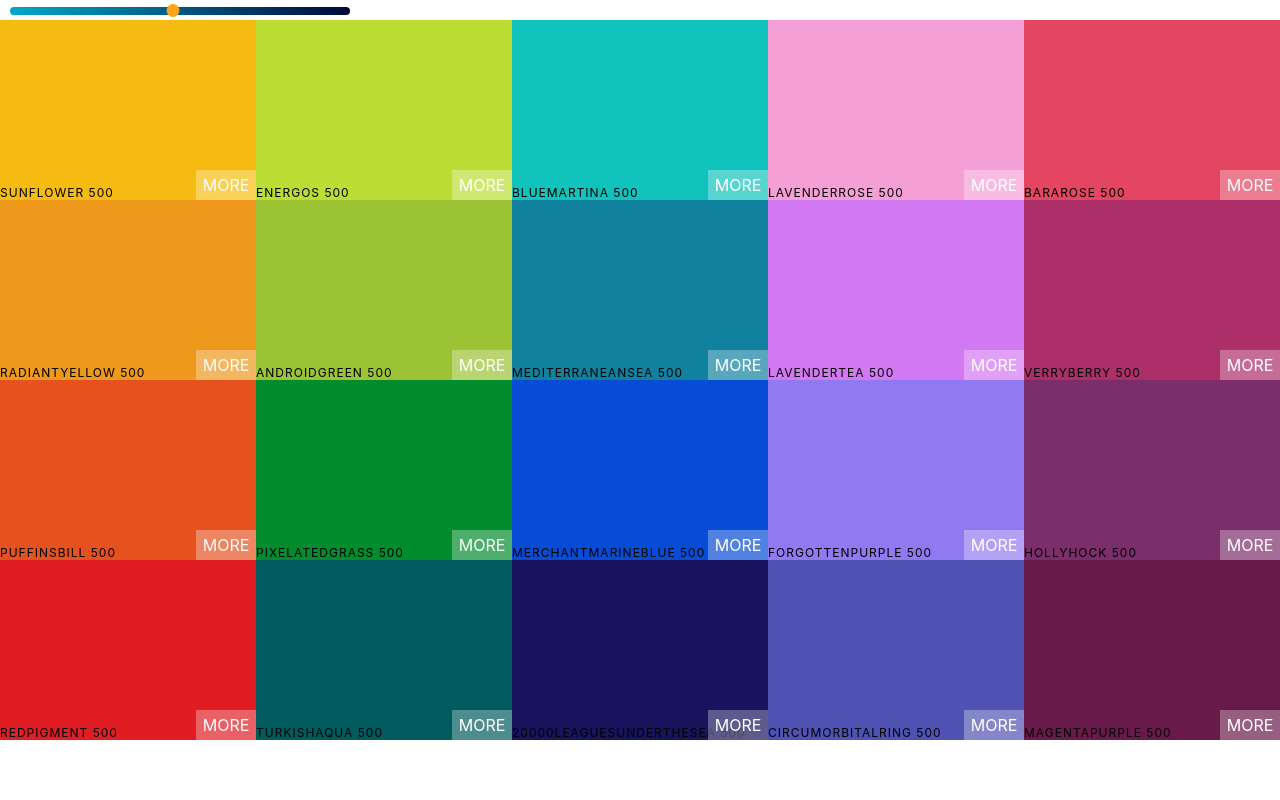
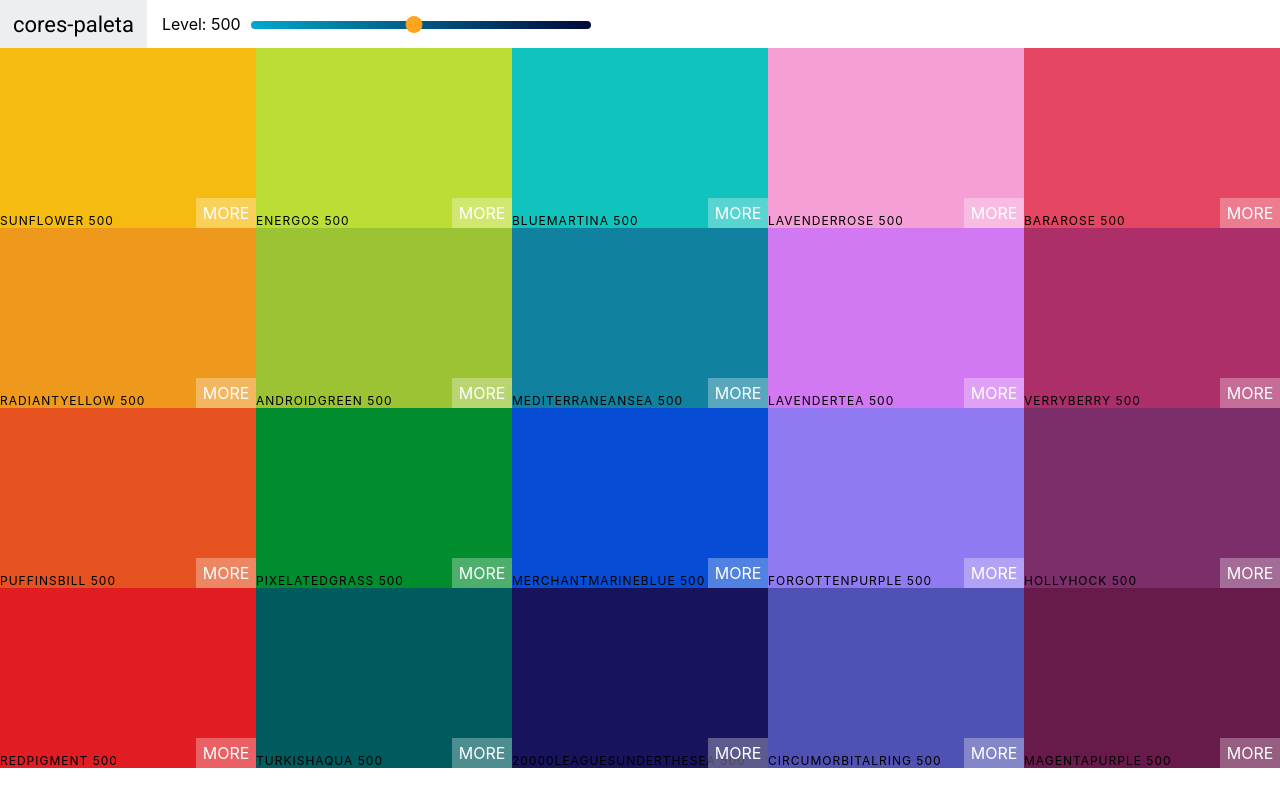
Before and after one commit to logicb0mb/cores-paleta, a React (Create React App) app: page / in a window 1280 px wide. Built offline with nearby package versions, Linux system fonts and the light colour scheme.

Commit message:
Added NavBar

```diff
--- a/public/index.html
+++ b/public/index.html
@@ -1,14 +1,13 @@
 <!DOCTYPE html>
 <html lang="en">
-  <head>
+
+<head>
     <meta charset="utf-8" />
     <link rel="icon" href="%PUBLIC_URL%/favicon.ico" />
     <meta name="viewport" content="width=device-width, initial-scale=1" />
     <meta name="theme-color" content="#000000" />
-    <meta
-      name="description"
-      content="Web site created using create-react-app"
-    />
+    <meta name="description" content="Web site created using create-react-app" />
+    <link href="https://fonts.googleapis.com/css2?family=Roboto:wght@100;300;400;500&display=swap" rel="stylesheet">
     <link rel="apple-touch-icon" href="%PUBLIC_URL%/logo192.png" />
     <!--
       manifest.json provides metadata used when your web app is installed on a
@@ -25,8 +24,9 @@
       Learn how to configure a non-root public URL by running `npm run build`.
     -->
     <title>React App</title>
-  </head>
-  <body>
+</head>
+
+<body>
     <noscript>You need to enable JavaScript to run this app.</noscript>
     <div id="root"></div>
     <!--
@@ -39,5 +39,6 @@
       To begin the development, run `npm start` or `yarn start`.
       To create a production bundle, use `npm run build` or `yarn build`.
     -->
-  </body>
+</body>
+
 </html>
--- /dev/null
+++ b/src/components/NavBar.css
@@ -0,0 +1,56 @@
+.NavBar {
+    display: flex;
+    align-items: center;
+    justify-content: flex-start;
+    height: 6vh;
+}
+.logo {
+    margin-right: 15px;
+    padding: 0 13px;
+    font-size: 22px;
+    background-color: #eceff1;
+    font-family: Roboto;
+    height: 100%;
+    display: flex;
+    align-items: center;
+}
+.logo a {
+    text-decoration: none;
+    color: black;
+}
+.slider {
+    display: inline-block;
+    width: 340px;
+    margin: 0 10px;
+}
+
+.rc-slider-track {
+    background-color: transparent;
+}
+.rc-slider-handle,
+.rc-slider-handle:hover,
+.rc-slider-handle:focus,
+.rc-slider-handle:active {
+    background-color: #ffa41b;
+    outline: none;
+    border: 1px solid #ffa41b;
+    box-shadow: none;
+    width: 17px;
+    height: 17px;
+    margin-left: -7px;
+    margin-top: -5px;
+}
+.rc-slider-rail {
+    height: 8px;
+    background: #9cecfb; /* fallback for old browsers */
+    background: -webkit-linear-gradient(
+        to left,
+        #000839,
+        #00a8cc
+    ); /* Chrome 10-25, Safari 5.1-6 */
+    background: linear-gradient(
+        to left,
+        #000839,
+        #00a8cc
+    ); /* W3C, IE 10+/ Edge, Firefox 16+, Chrome 26+, Opera 12+, Safari 7+ */
+}
--- /dev/null
+++ b/src/components/NavBar.js
@@ -0,0 +1,28 @@
+import React, { Component } from 'react';
+import Slider, { Range } from 'rc-slider';
+import 'rc-slider/assets/index.css'; //this should be included before our own styles in order for edited styles (slider) to work
+import './NavBar.css';
+export default class NavBar extends Component {
+    render() {
+        const { level, changeLevel } = this.props;
+        return (
+            <header className="NavBar">
+                <div className="logo">
+                    <a href="#">cores-paleta</a>
+                </div>
+                <div className="slider__container">
+                    <span>Level: {level}</span>
+                    <div className="slider">
+                        <Slider
+                            defaultValue={level}
+                            min={100}
+                            max={900}
+                            step={100}
+                            onAfterChange={changeLevel}
+                        />
+                    </div>
+                </div>
+            </header>
+        );
+    }
+}
--- a/src/components/Palette.css
+++ b/src/components/Palette.css
@@ -4,39 +4,3 @@
 .Palette__colors {
     height: 90%;
 }
-.slider {
-    display: inline-block;
-    width: 340px;
-    margin: 0 10px;
-}
-
-.rc-slider-track {
-    background-color: transparent;
-}
-.rc-slider-handle,
-.rc-slider-handle:hover,
-.rc-slider-handle:focus,
-.rc-slider-handle:active {
-    background-color: #ffa41b;
-    outline: none;
-    border: 1px solid #ffa41b;
-    box-shadow: none;
-    width: 13px;
-    height: 13px;
-    margin-left: -7px;
-    margin-top: -3px;
-}
-.rc-slider-rail {
-    height: 8px;
-    background: #9cecfb; /* fallback for old browsers */
-    background: -webkit-linear-gradient(
-        to left,
-        #000839,
-        #00a8cc
-    ); /* Chrome 10-25, Safari 5.1-6 */
-    background: linear-gradient(
-        to left,
-        #000839,
-        #00a8cc
-    ); /* W3C, IE 10+/ Edge, Firefox 16+, Chrome 26+, Opera 12+, Safari 7+ */
-}
--- a/src/components/Palette.js
+++ b/src/components/Palette.js
@@ -1,7 +1,6 @@
 import React, { Component } from 'react';
+import NavBar from './NavBar';
 import ColorBox from './ColorBox';
-import Slider, { Range } from 'rc-slider';
-import 'rc-slider/assets/index.css'; //this should be included before our own styles in order for edited styles (slider) to work
 import './Palette.css';
 
 export default class Palette extends Component {
@@ -22,15 +21,7 @@
         ));
         return (
             <div className="Palette">
-                <div className="slider">
-                    <Slider
-                        defaultValue={level}
-                        min={100}
-                        max={900}
-                        step={100}
-                        onAfterChange={this.changeLevel}
-                    />
-                </div>
+                <NavBar level={level} changeLevel={this.changeLevel} />
                 {/* Navbar goes here*/}
                 <div className="Palette__colors">{colorBoxes}</div>
                 {/* Footer */}
```
